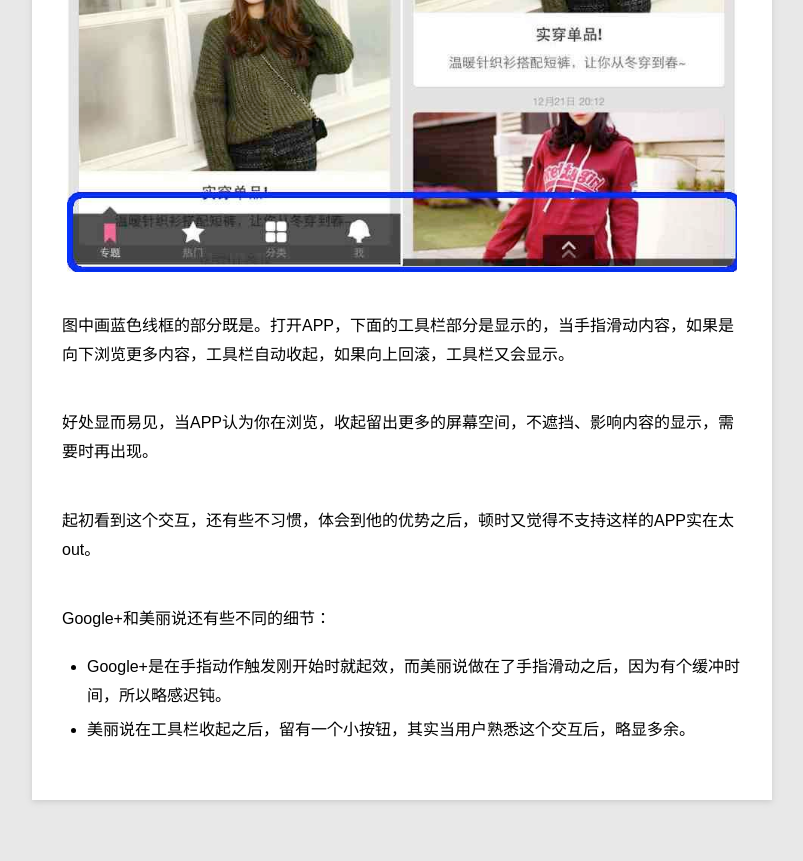
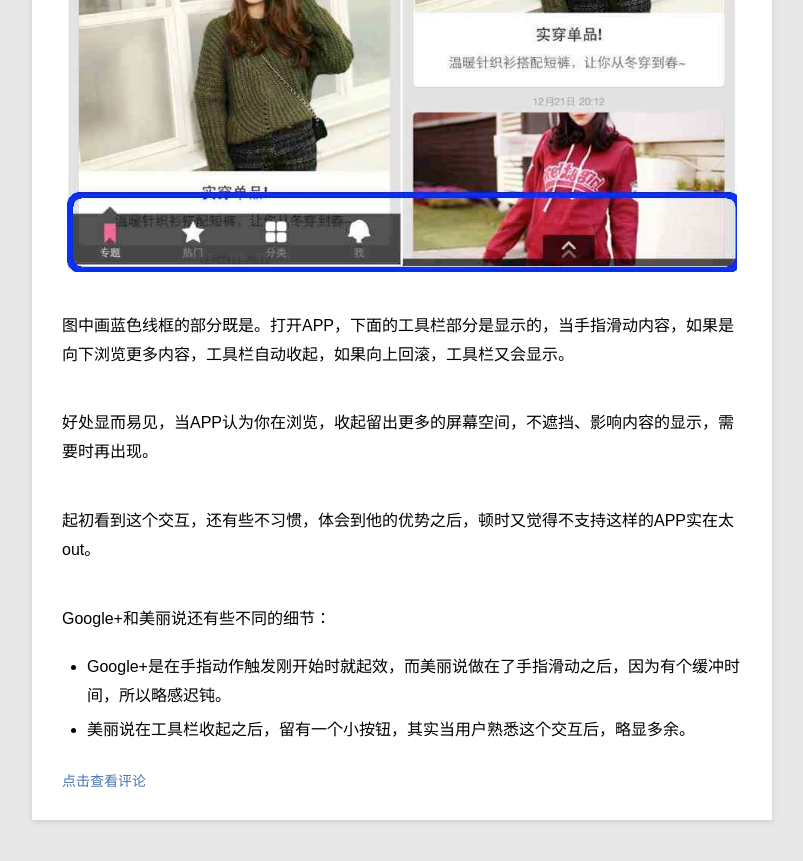
Before and after one commit to iceloon/iceloon.github.io, a Jekyll site: the page built from _posts/opinion/2012-12-27-auto-edit-bar.md, in a window 1280 px wide and 900 px high, scrolled down 1242 px. Shown: the top 861 px of the window, without its empty margins (78-881 px from the left). Built offline with Jekyll 4.4.1, drawn with Linux system fonts in a browser that asks for light colours; Markdown is read by kramdown in place of the engine named in the settings; comment, search, counter and statistics services are not loaded.

Commit message:
Update post.html

```diff
--- a/_layouts/post.html
+++ b/_layouts/post.html
@@ -20,22 +20,26 @@
         {{ content }}
 
         <!-- 多说评论框 start -->
+	<div id='disqus_container'>
 	<div class="ds-thread" data-thread-key="[[ site.url ]]_[[ page.title ]]" data-title="[[ page.title ]]" data-url="[[ site.url ]]">
 	</div>
         <!-- 多说评论框 end -->
         <!-- 多说公共JS代码 start (一个网页只需插入一次) -->
         <script type="text/javascript">
+	var sun = $('#disqus_container .ds-thread');
+		sun.hide();
         var duoshuoQuery = {short_name:"iceloon"};
             (function() {
                 var ds = document.createElement('script');
                 ds.type = 'text/javascript';ds.async = true;
                 ds.src = (document.location.protocol == 'https:' ? 'https:' : 'http:') + '//static.duoshuo.com/embed.js';
                 ds.charset = 'UTF-8';
-                (document.getElementsByTagName('head')[0]
-                 || document.getElementsByTagName('body')[0]).appendChild(ds);
+                (document.getElementsByTagName('head')[0] || document.getElementsByTagName('body')[0]).appendChild(ds);
             })();
         </script>
         <!-- 多说公共JS代码 end -->
+	<a href="#" class="comment" onclick="return false;">点击查看评论</a>
+	</div>
     </div>
     <div class="sidenav">
         <iframe width="100%" height="75" class="share_self"  frameborder="0" scrolling="no" src="http://widget.weibo.com/weiboshow/index.php?language=&width=0&height=75&fansRow=2&ptype=1&speed=0&skin=5&isTitle=0&noborder=0&isWeibo=0&isFans=0&uid=1755307341&verifier=0de381ac&dpc=1"></iframe>
```
